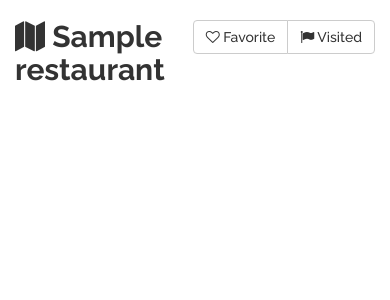
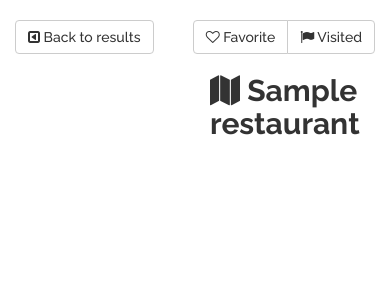
Before and after one commit to AnliYang/bobafetch, a Flask app: template templates/map.html in a window 390 px wide. Shown: the part 60-360 px from the top of the page. Run offline with Flask 2, Linux system fonts and the light colour scheme; tables that the repository leaves empty hold one stand-in row (values such as "Sample post"); the template is opened without the code that fills it: values that come from a table or form of the project are taken from there, most other values are stand-ins (such as "Sample title", 1, 10 or a date in 2020); some libraries are stand-ins or nearby versions.

Commit message:
add back to results button

```diff
--- a/templates/base.html
+++ b/templates/base.html
@@ -7,9 +7,7 @@
     <link href="/static/css/font-awesome.css" rel="stylesheet">
     <link href="/static/css/boba.css" rel="stylesheet">
     <title>BobaFetch!</title>
-    <style>
 
-    </style>
     <script src="https://maps.googleapis.com/maps/api/js"></script>
     <script src="https://code.jquery.com/jquery.js"></script>
 </head>
--- a/templates/map.html
+++ b/templates/map.html
@@ -2,17 +2,27 @@
 {% block content %}
 <div class="container">
     <div id="header-map-info">
+        <div class="btn-group">
+            <button onclick="goBack()" class="btn btn-default" id="back"><i class="fa fa-caret-square-o-left" aria-hidden="true"></i> Back to results</button>
+        </div>
         <div class="btn-group pull-right">
             <button name="{{ restaurant.yelp_location_id }}" class="btn btn-default btn-favorite" id="favorite"><i class="fa fa-heart-o favorite-heart"></i> Favorite</button>
             <button name="{{ restaurant.yelp_location_id }}" class="btn btn-default btn-visited" id="visited"><i class="fa fa-flag visited-flag"></i> Visited</button>
         </div>
-        <h2 class="restaurant-heading"><i class="fa fa-map"></i> {{ restaurant.name }}</h2>
     </div>
     <div class="row">
         <div class="col-xs-6" id="map" style="float:left" data-startaddress="{{ user_address }}" data-startlat="{{ user_latitude }}" data-startlng="{{ user_longitude }}" data-endlat="{{ restaurant.latitude }}" data-endlng="{{ restaurant.longitude }}" data-runspd="{{ running_speed }}"></div>
-        <div id="directionsPanel" style="float:right; height 100%" class="col-xs-6"></div>
+        <div id="directionsPanel" style="float:right; height 100%" class="col-xs-6">
+            <h2 class="restaurant-heading"><i class="fa fa-map"></i> {{ restaurant.name }}</h2>
+        </div>
     </div>
 </div>
 
+<script>
+function goBack() {
+    window.history.back();
+}
+</script>
+
 <script src="static/js/boba.js"></script>
 {% endblock %}
```
